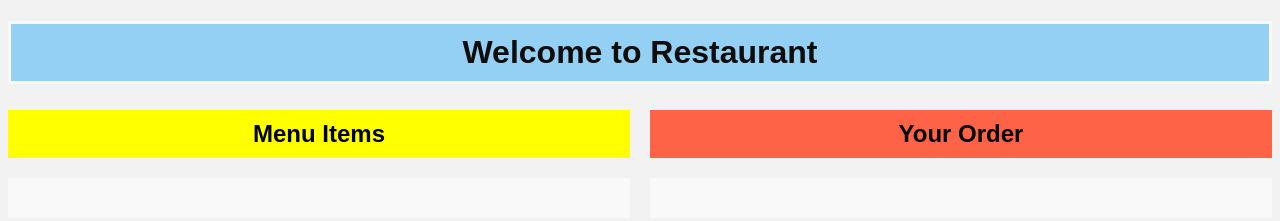
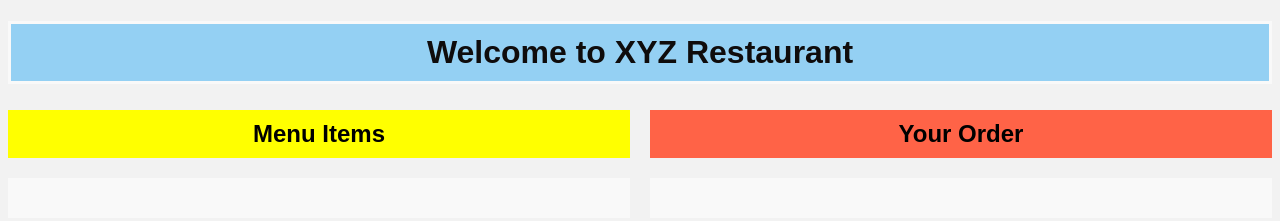
Before and after one commit to Navanath96/F2, a plain HTML site: page index.html in a window 1280 px wide. Drawn offline with Linux system fonts and the light colour scheme; no server answers.

Commit message:
Update index.html

```diff
--- a/index.html
+++ b/index.html
@@ -74,7 +74,7 @@
     <header>
         <h1
             style="background-color: rgb(148, 208, 243); color: rgb(15, 12, 12); text-align: center; padding: 10px; margin-bottom: 6px; border: 3px solid #f9f9f9;;">
-            Welcome to Restaurant</h1>
+            Welcome to XYZ Restaurant</h1>
     </header>
 
 
```
